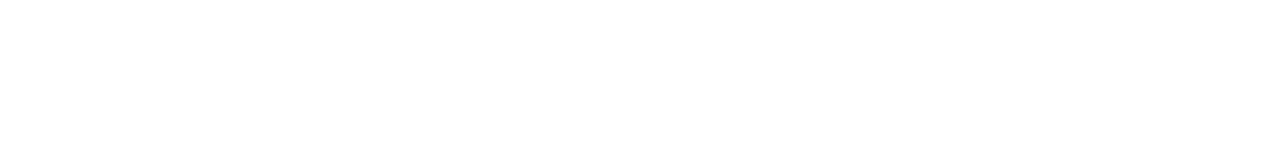
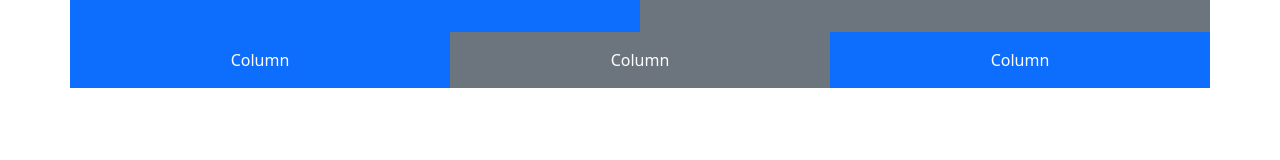
Before and after one commit to NataliaCarolineLopez/Bootstrap_Intro_Natalia, a plain HTML site: page ex2_sistema-grid/ex2.html in a window 1280 px wide. Drawn offline with nearby package versions, Linux system fonts and the light colour scheme.

Commit message:
arquivo bootstrap

```diff
--- a/ex2_sistema-grid/ex2.html
+++ b/ex2_sistema-grid/ex2.html
@@ -9,7 +9,27 @@
 <body>
 
 
-    <!-- 1ª Digitação (Aqui) -->
+    <div class="container">
+        <div class="row">
+            <div class="col-sm-6 bg-primary text-white p-3"></div>
+            <div class="col-sm-6 bg-secondary text-white p-3"></div>
+            <div class="container text-center">
+
+                <div class="row">
+                    <div class="col bg-primary text-white p-3">
+                        Column
+                    </div>
+                    <div class="col bg-secondary text-white p-3">
+                        Column
+                    </div>
+                    <div class="col bg-primary text-white p-3">
+                        Column
+                    </div>
+                </div>
+
+            </div>
+        </div>
+    </div>
 
 
     <script src="https://cdn.jsdelivr.net/npm/bootstrap@5.3.0/dist/js/bootstrap.bundle.min.js"></script>
```
Also changed, not shown: ex1_instalacao-cdn/ex1.html (+8 -1 lines), ex1b__instalacao_npm/index.html (+6 -0 lines), ex1b__instalacao_npm/package.json (added, +15 -0 lines), ex1b__instalacao_npm/style.css (added), 1 other file.
